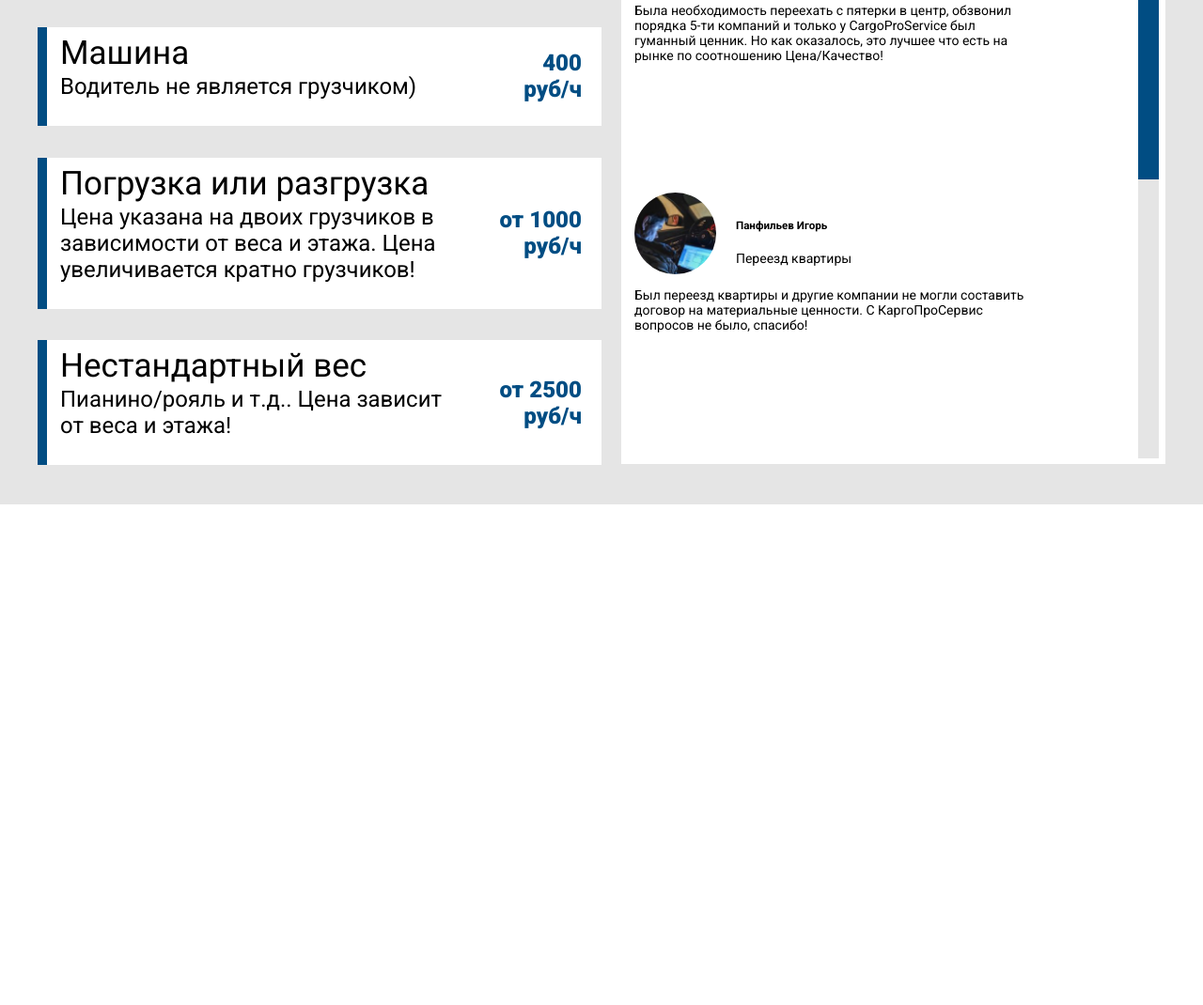
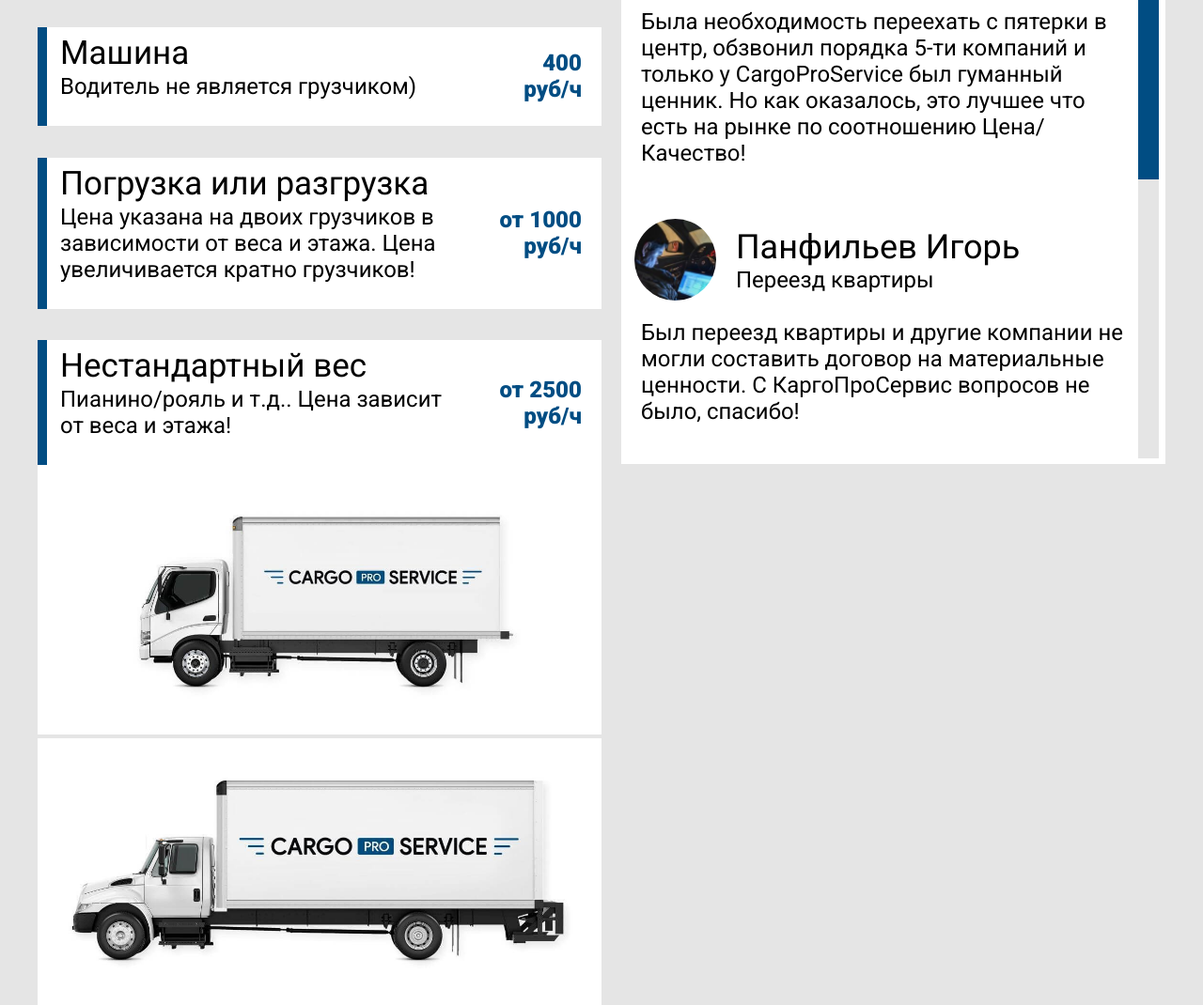
Before and after one commit to Webdevmaksim/cargo-pro, a website: page index.html in a window 1280 px wide. Shown: the part 1730-2800 px from the top of the page at 94% size. Before the commit the page ends 2267 px from the top, so only its background shows below. Drawn offline with Linux system fonts and the light colour scheme.

Commit message:
finished part 1 of the prelast section

```diff
--- a/index.html
+++ b/index.html
@@ -215,8 +215,8 @@
     					</h4>
     					 <div class="feedback__slider-container">
 						    <div class="swiper-wrapper">
-						      <div class="swiper-slide">
-						      	<div class="feedback__header">
+						      <div class="feedback__slide swiper-slide">
+						      	<div class=" feedback__header">
 
 						      		<div class="feedback__img">
 						      			<img src="img/feedback/customer-1.png" alt="Клиент">
@@ -225,7 +225,7 @@
 						      			<h5 class="feedback__name">
 						      				Козлов Александр
 						      			</h5>
-						      			<span class="feedbacl__case">
+						      			<span class="feedback__case">
 						      				Переезд квартиры
 						      			</span>
 						      		</div>
@@ -234,7 +234,7 @@
 						      		Была необходимость переехать с пятерки в центр, обзвонил порядка 5-ти компаний и только у CargoProService был гуманный ценник. Но как оказалось, это лучшее что есть на рынке по соотношению Цена/Качество!
 						      	</p>
 						      </div>
-						      <div class="swiper-slide">
+						      <div class="feedback__slide swiper-slide">
 								<div class="feedback__header">
 
 									<div class="feedback__img">
@@ -244,7 +244,7 @@
 										<h5 class="feedback__name">
 											Панфильев Игорь
 										</h5>
-										<span class="feedbacl__case">
+										<span class="feedback__case">
 											Переезд квартиры
 										</span>
 									</div>
@@ -261,7 +261,30 @@
 						  </div>
     				</div>
     			</div>
-    		</div>
+			</div>
+			<div class="extra__row">
+				<div class="extra__col">
+					<div class="extra__car-slider">
+						<div class="extra__car-wrapper">
+							<div class="extra__car-slide">
+								<div class="extra__image"><img src="./img/trucks/slide-1.jpeg" alt="грузовик"></div>
+							</div>
+							<div class="extra__car-slide">
+								<div class="extra__image"><img src="./img/trucks/slide-2.jpeg" alt="грузовик"></div>
+							</div>
+							<div class="extra__car-slide">
+								<div class="extra__image"><img src="./img/trucks/slide-3.jpeg" alt="грузовик"></div>
+							</div>
+						</div>
+					</div>
+				</div>
+				<!-- /.extra__col -->
+				<div class="extra__col">
+
+				</div>
+				<!-- /.extra__col -->
+			</div>
+			<!-- /.extra__row -->
     	</div>
     </section>
 
--- a/js/main.js
+++ b/js/main.js
@@ -13,4 +13,13 @@
 	  },
 	});
 	swiper.mousewheel.enable();
+
+	var trucks = new Swiper('.extra__car-slider', {
+		slidesPerView: 1,
+		scrollbar: {
+        	el: '.extra__scrollbar',
+        	hide: false,
+        	draggable: true,
+	  },
+	});
 });
--- a/sass/templates/_about.sass
+++ b/sass/templates/_about.sass
@@ -43,6 +43,7 @@
 		align-items: center
 		padding-top: 1rem
 		padding-left: 1rem
+		margin-bottom: 1.42rem
 	&__title-block
 		display: flex
 		flex-direction: column
@@ -57,15 +58,34 @@
 		margin-right: 1.5rem
 		& img
 			transform: scale(1.1)
+	&__slide
+		margin-bottom: 2rem
 	&__description
-		padding-left: 1rem
-		max-width: 30rem
+		padding-left: 1.5rem
+		max-width: 37rem
+		margin: 0
+		font-size: 1.71rem
+		line-height: 2rem
 	&__slider-container
 		position: relative
 		overflow: hidden
 		background-color: $light
 		max-height: 100%
 		max-height: 43.3rem
+	&__name
+		margin: 0
+		line-height: 3rem
+		font-weight: 400
+		font-size: 2.57rem
+	&__case
+		font-size: 1.71rem
+		line-height: 2rem
+.extra
+	&__row
+		display: flex
+	&__col
+		flex-basis: 50%
+
 .price-block__title
 	flex-basis: 100%
 	margin-bottom: 2.71rem
--- a/sass/templates/_hero.sass
+++ b/sass/templates/_hero.sass
@@ -5,6 +5,7 @@
 	top: 0
 	left: 0
 	width: 100%
+	z-index: 51
 	&__wrapper
 		display: flex
 		align-items: center
```
Also changed, not shown: css/style.css.
